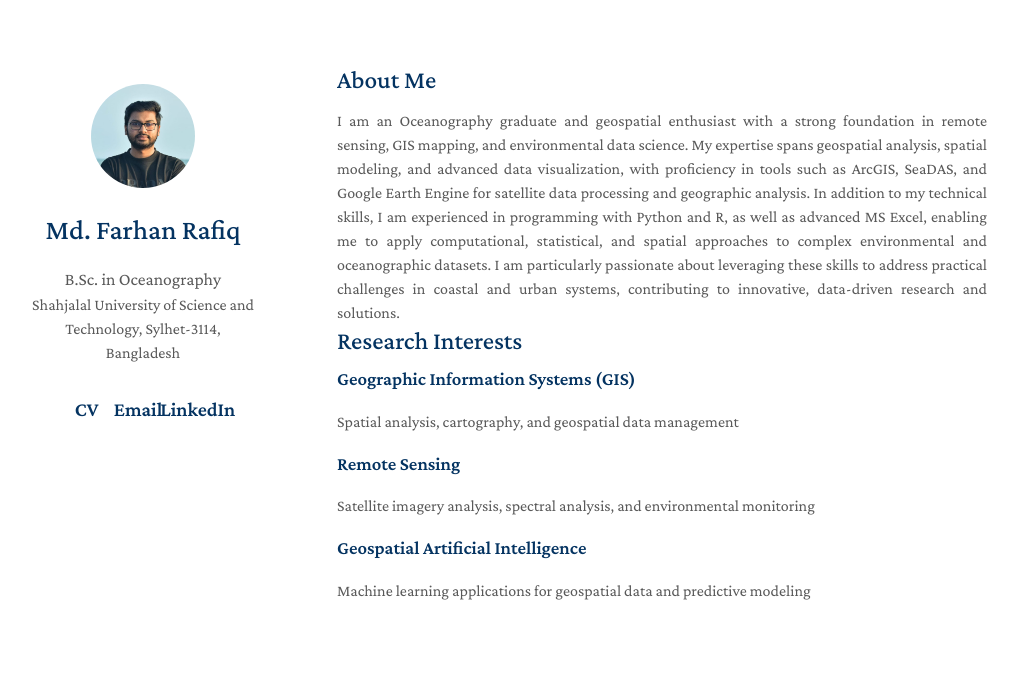
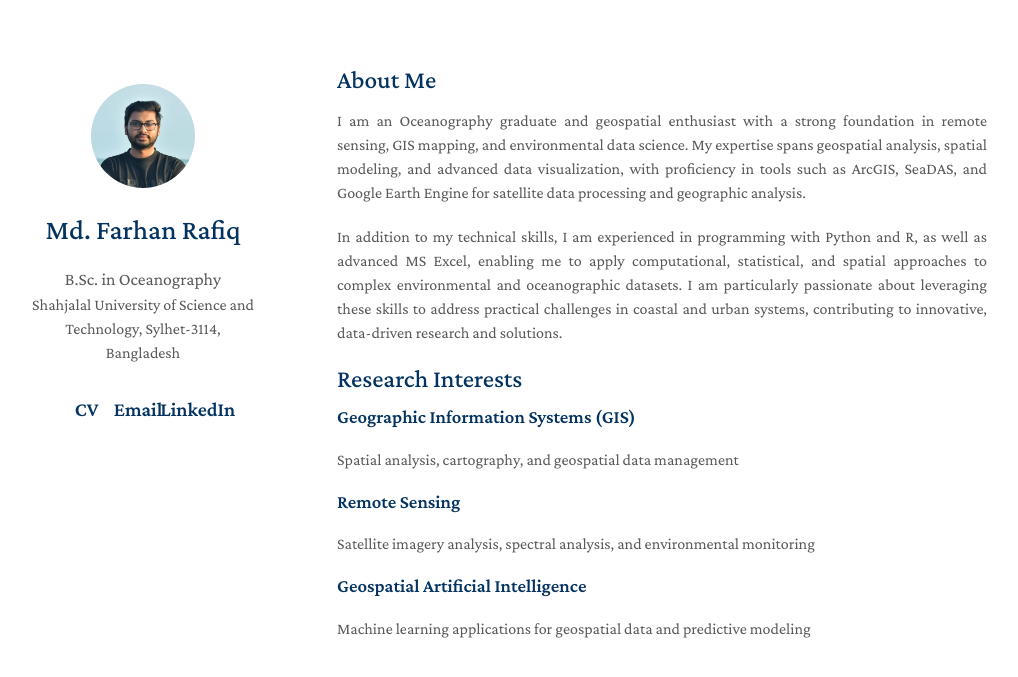
Before and after one commit to farhan-rafiq/farhan-rafiq.github.io, a Jekyll site: the page built from index.md, in a window 1280 px wide. Shown: the top 677 px of the page, without its empty margins (133-1151 px from the left). Built offline with Jekyll 4.4.1, drawn with Linux system fonts in a browser that asks for light colours; a style sheet for code colours, icons or effects is not loaded; our own code applies the rules of GitHub Pages for plain Markdown files.

Commit message:
Update index.md

```diff
--- a/index.md
+++ b/index.md
@@ -2,20 +2,23 @@
 layout: homepage
 ---
 
-## About Me
+<h2>About Me</h2>
 <div style="text-align: justify;">
-I am an Oceanography graduate and geospatial enthusiast with a strong foundation in remote sensing, GIS mapping, and environmental data science. My expertise spans geospatial analysis, spatial modeling, and advanced data visualization, with proficiency in tools such as ArcGIS, SeaDAS, and Google Earth Engine for satellite data processing and geographic analysis.
-
-In addition to my technical skills, I am experienced in programming with Python and R, as well as advanced MS Excel, enabling me to apply computational, statistical, and spatial approaches to complex environmental and oceanographic datasets. I am particularly passionate about leveraging these skills to address practical challenges in coastal and urban systems, contributing to innovative, data-driven research and solutions.
+  <p>
+    I am an Oceanography graduate and geospatial enthusiast with a strong foundation in remote sensing, GIS mapping, and environmental data science. My expertise spans geospatial analysis, spatial modeling, and advanced data visualization, with proficiency in tools such as ArcGIS, SeaDAS, and Google Earth Engine for satellite data processing and geographic analysis.
+  </p>
+  <p>
+    In addition to my technical skills, I am experienced in programming with Python and R, as well as advanced MS Excel, enabling me to apply computational, statistical, and spatial approaches to complex environmental and oceanographic datasets. I am particularly passionate about leveraging these skills to address practical challenges in coastal and urban systems, contributing to innovative, data-driven research and solutions.
+  </p>
 </div>
 
-## Research Interests
+<h2>Research Interests</h2>
 
-### Geographic Information Systems (GIS)
-Spatial analysis, cartography, and geospatial data management
+<h3>Geographic Information Systems (GIS)</h3>
+<p>Spatial analysis, cartography, and geospatial data management</p>
 
-### Remote Sensing
-Satellite imagery analysis, spectral analysis, and environmental monitoring
+<h3>Remote Sensing</h3>
+<p>Satellite imagery analysis, spectral analysis, and environmental monitoring</p>
 
-### Geospatial Artificial Intelligence
-Machine learning applications for geospatial data and predictive modeling
+<h3>Geospatial Artificial Intelligence</h3>
+<p>Machine learning applications for geospatial data and predictive modeling</p>
```
